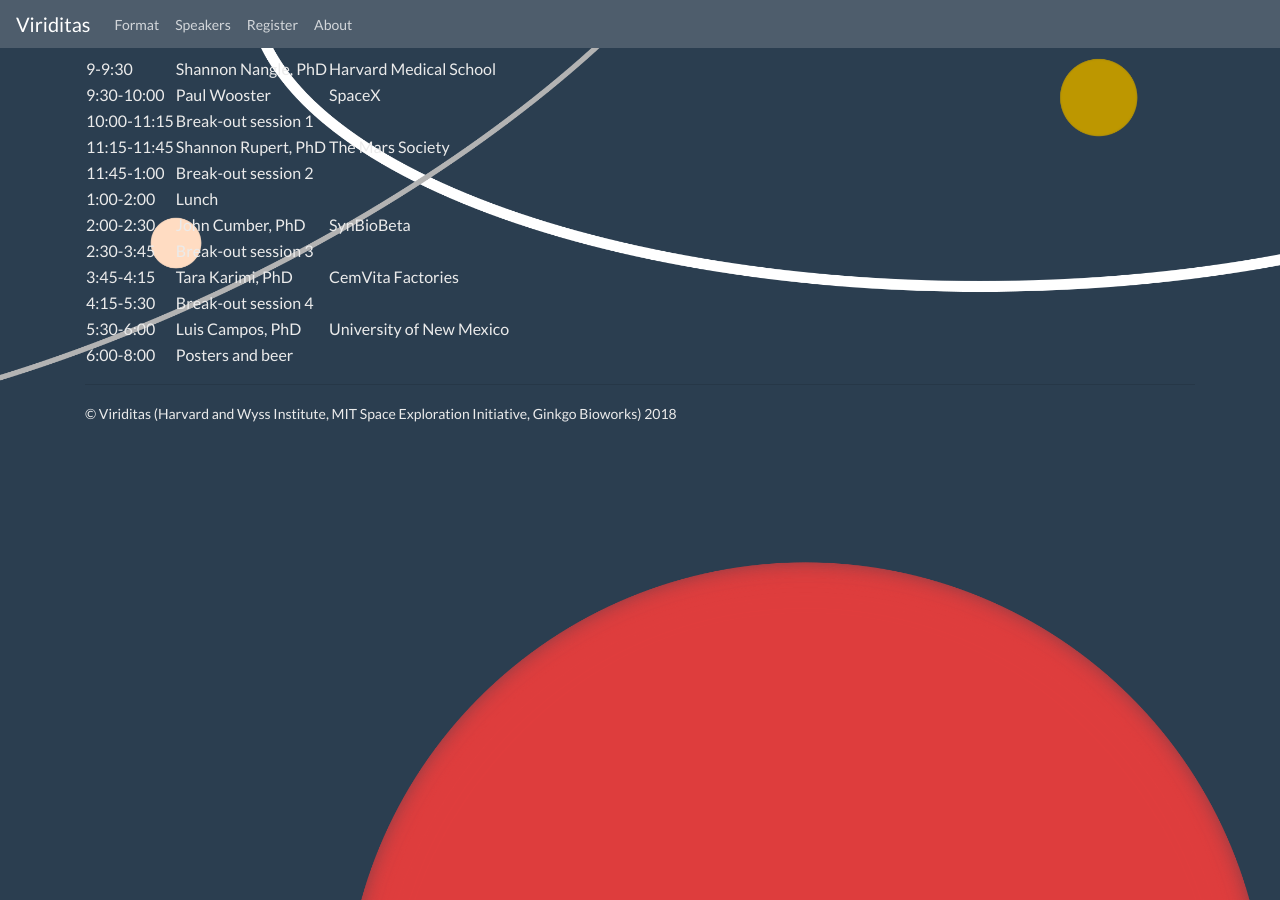
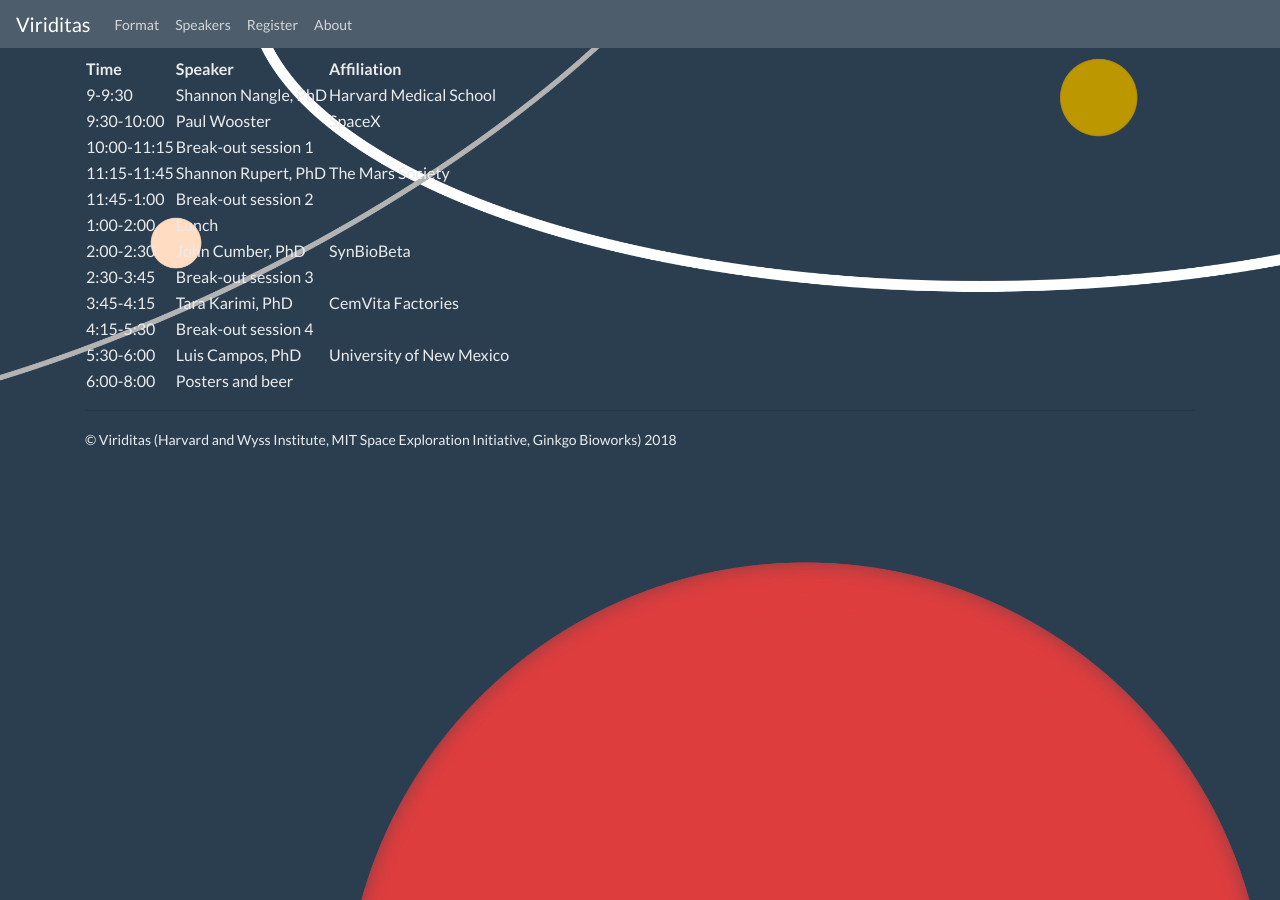
Before and after one commit to viriditas-org/viriditas-org.github.io, a Jekyll site: the page built from agenda.md, in a window 1280 px wide. Built offline with Jekyll 4.4.1, drawn with Linux system fonts in a browser that asks for light colours; nearby versions of some CDN libraries; our own code applies the rules of GitHub Pages for plain Markdown files.

Commit message:
Update agenda.md

```diff
--- a/agenda.md
+++ b/agenda.md
@@ -1,3 +1,4 @@
+| Time        | Speaker             | Affiliation
 |-------------|---------------------|--------------------------|
 | 9-9:30      | Shannon Nangle, PhD | Harvard Medical School   |
 | 9:30-10:00  | Paul Wooster        | SpaceX                   |
```
